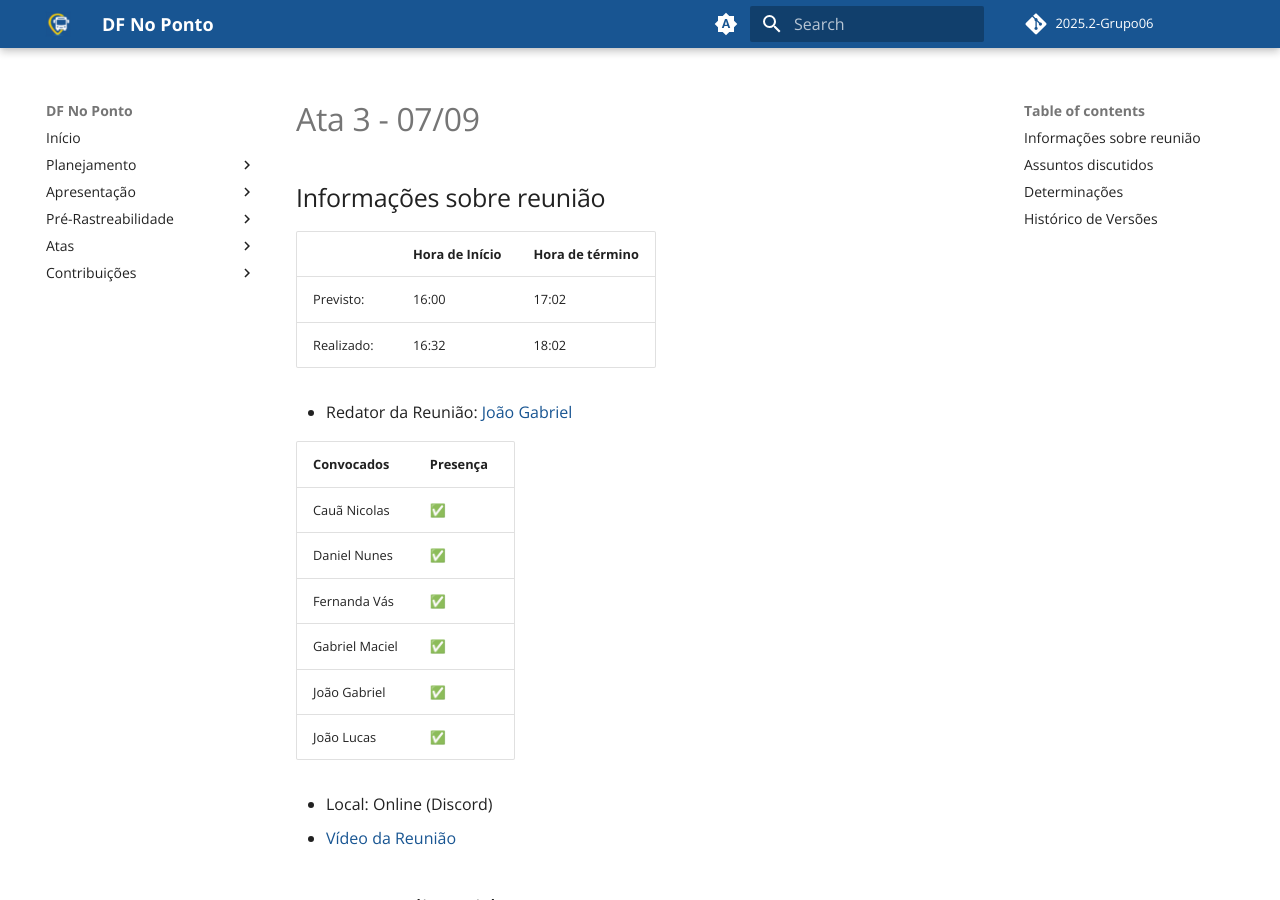
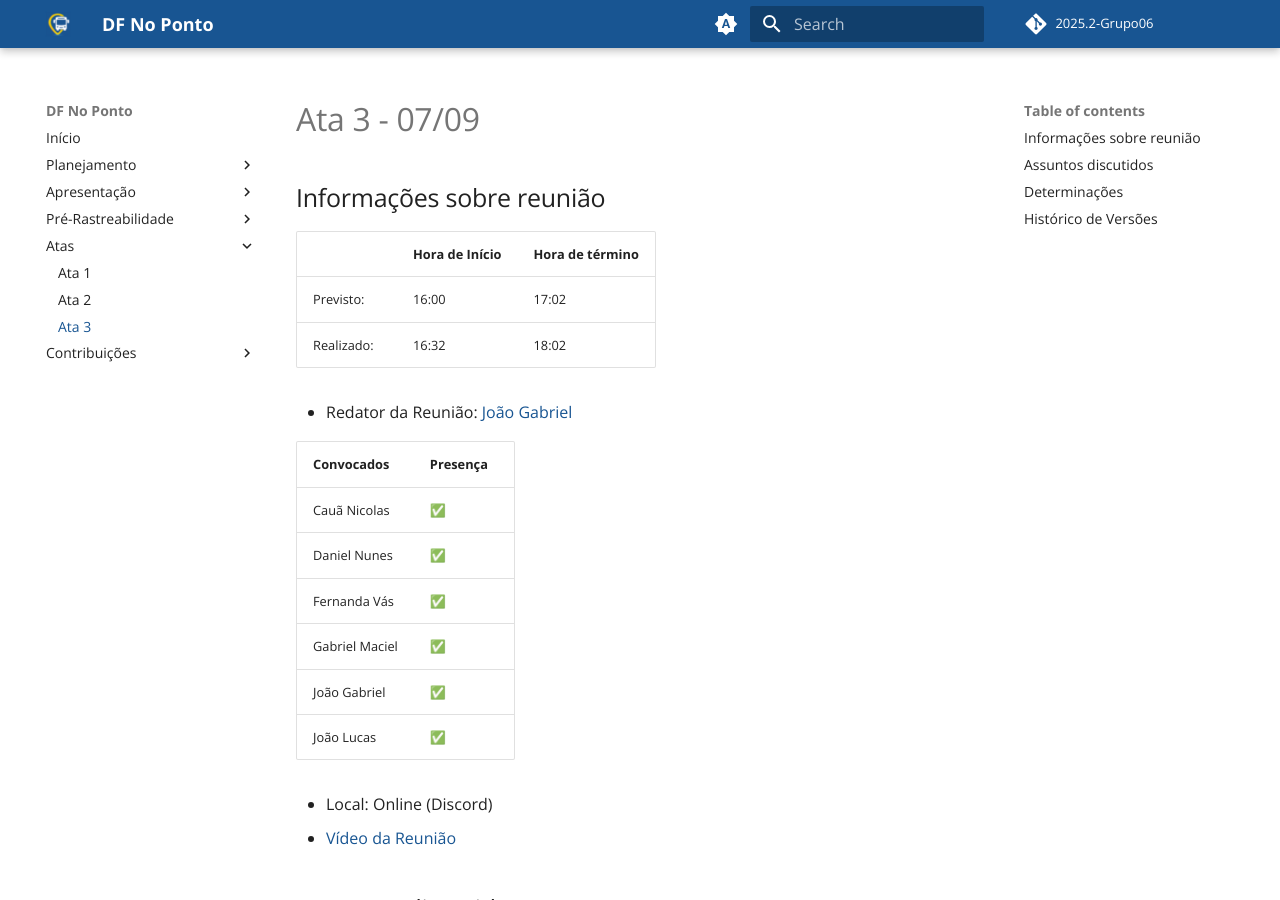
Before and after one commit to Requisitos-de-Software/2025.2-Grupo06, an MkDocs documentation site: the page built from docs/Atas de Reunião/ata3.md, in a window 1280 px wide and 900 px high. Built offline with MkDocs 1.6.1 and Material for MkDocs 9.7.7, drawn with Linux system fonts in a browser that asks for light colours; comment, search, counter and statistics services are not loaded.

Commit message:
fix: adiciona ata 3 à nav do mkdocs.yml

```diff
--- a/mkdocs.yml
+++ b/mkdocs.yml
@@ -45,5 +45,6 @@ nav:
   - Atas:
       - Ata 1: Atas de Reunião/ata1.md
       - Ata 2: Atas de Reunião/ata2.md
+      - Ata 3: Atas de Reunião/ata3.md
   - Contribuições:
       - Tabela de Contribuição : Contribuições/Tabela de Contribuição.md
```
